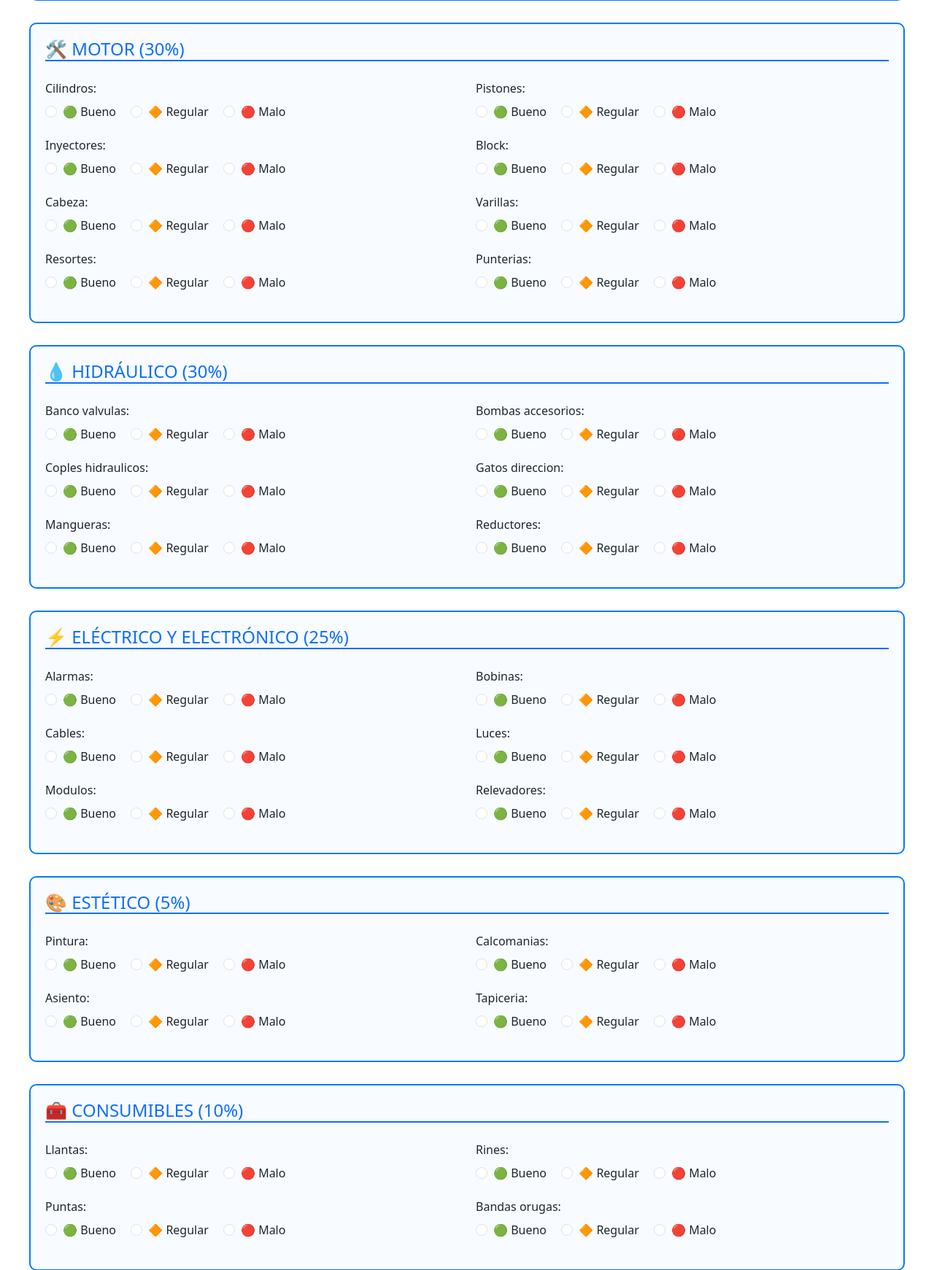
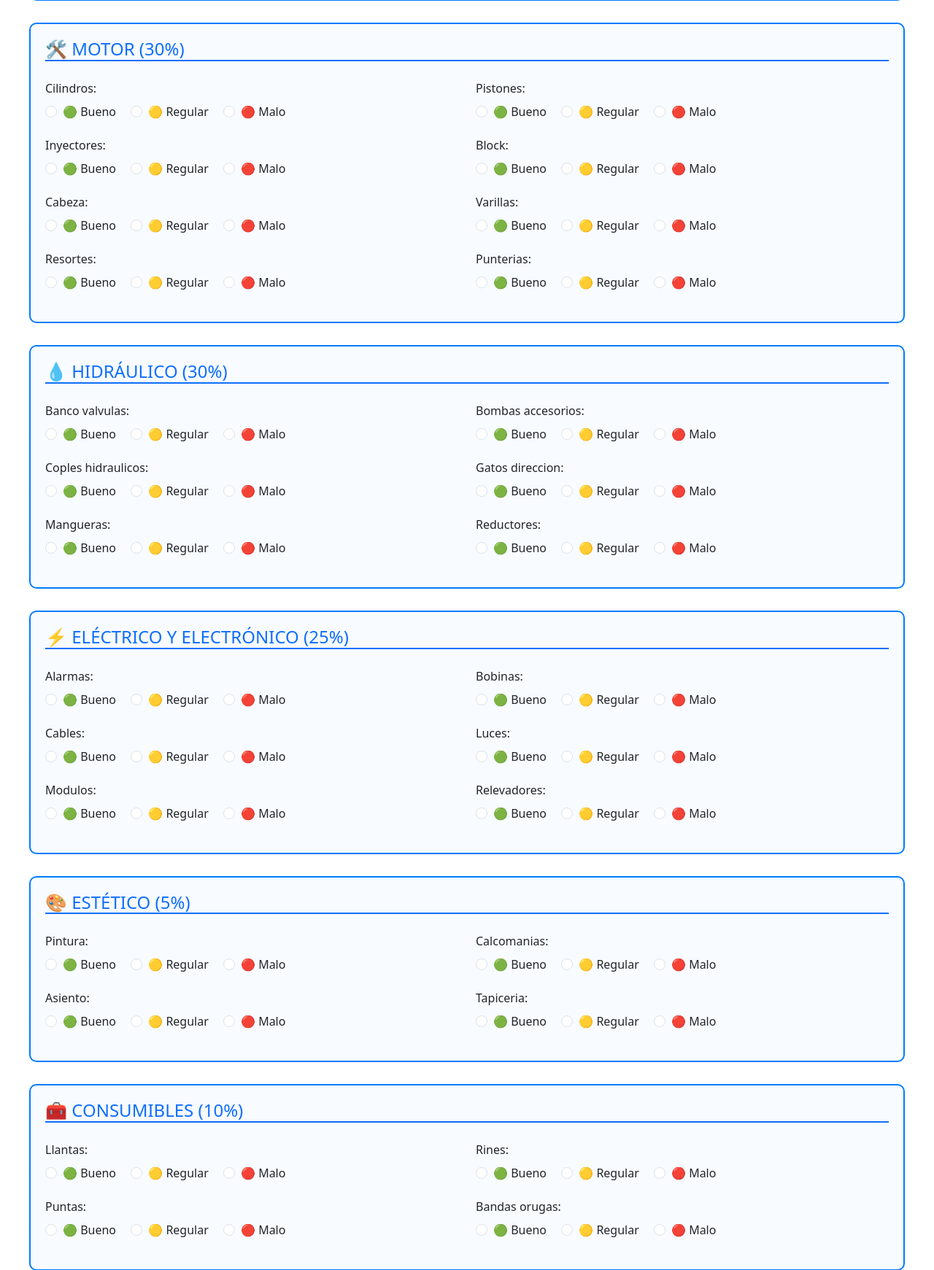
Before and after one commit to ursuswork/inventario, a PHP site: page /formulario_recibo.php?id_maquinaria=1 in a window 1280 px wide. Shown: the part 789-2530 px from the top of the page at 73% size. Run offline with PHP 8.4, Linux system fonts and the light colour scheme.

Commit message:
camcbio bueno

```diff
--- a/formulario_recibo.php
+++ b/formulario_recibo.php
@@ -91,7 +91,7 @@
               </div>
               <div class="form-check form-check-inline">
                 <input class="form-check-input" type="radio" name="cilindros" value="regular" required>
-                <label class="form-check-label">🔶 Regular</label>
+                <label class="form-check-label">🟡 Regular</label>
               </div>
               <div class="form-check form-check-inline">
                 <input class="form-check-input" type="radio" name="cilindros" value="malo" required>
@@ -107,7 +107,7 @@
               </div>
               <div class="form-check form-check-inline">
                 <input class="form-check-input" type="radio" name="pistones" value="regular" required>
-                <label class="form-check-label">🔶 Regular</label>
+                <label class="form-check-label">🟡 Regular</label>
               </div>
               <div class="form-check form-check-inline">
                 <input class="form-check-input" type="radio" name="pistones" value="malo" required>
@@ -123,7 +123,7 @@
               </div>
               <div class="form-check form-check-inline">
                 <input class="form-check-input" type="radio" name="inyectores" value="regular" required>
-                <label class="form-check-label">🔶 Regular</label>
+                <label class="form-check-label">🟡 Regular</label>
               </div>
               <div class="form-check form-check-inline">
                 <input class="form-check-input" type="radio" name="inyectores" value="malo" required>
@@ -139,7 +139,7 @@
               </div>
               <div class="form-check form-check-inline">
                 <input class="form-check-input" type="radio" name="block" value="regular" required>
-                <label class="form-check-label">🔶 Regular</label>
+                <label class="form-check-label">🟡 Regular</label>
               </div>
               <div class="form-check form-check-inline">
                 <input class="form-check-input" type="radio" name="block" value="malo" required>
@@ -155,7 +155,7 @@
               </div>
               <div class="form-check form-check-inline">
                 <input class="form-check-input" type="radio" name="cabeza" value="regular" required>
-                <label class="form-check-label">🔶 Regular</label>
+                <label class="form-check-label">🟡 Regular</label>
               </div>
               <div class="form-check form-check-inline">
                 <input class="form-check-input" type="radio" name="cabeza" value="malo" required>
@@ -171,7 +171,7 @@
               </div>
               <div class="form-check form-check-inline">
                 <input class="form-check-input" type="radio" name="varillas" value="regular" required>
-                <label class="form-check-label">🔶 Regular</label>
+                <label class="form-check-label">🟡 Regular</label>
               </div>
               <div class="form-check form-check-inline">
                 <input class="form-check-input" type="radio" name="varillas" value="malo" required>
@@ -187,7 +187,7 @@
               </div>
               <div class="form-check form-check-inline">
                 <input class="form-check-input" type="radio" name="resortes" value="regular" required>
-                <label class="form-check-label">🔶 Regular</label>
+                <label class="form-check-label">🟡 Regular</label>
               </div>
               <div class="form-check form-check-inline">
                 <input class="form-check-input" type="radio" name="resortes" value="malo" required>
@@ -203,7 +203,7 @@
               </div>
               <div class="form-check form-check-inline">
                 <input class="form-check-input" type="radio" name="punterias" value="regular" required>
-                <label class="form-check-label">🔶 Regular</label>
+                <label class="form-check-label">🟡 Regular</label>
               </div>
               <div class="form-check form-check-inline">
                 <input class="form-check-input" type="radio" name="punterias" value="malo" required>
@@ -223,7 +223,7 @@
               </div>
               <div class="form-check form-check-inline">
                 <input class="form-check-input" type="radio" name="banco_valvulas" value="regular" required>
-                <label class="form-check-label">🔶 Regular</label>
+                <label class="form-check-label">🟡 Regular</label>
               </div>
               <div class="form-check form-check-inline">
                 <input class="form-check-input" type="radio" name="banco_valvulas" value="malo" required>
@@ -239,7 +239,7 @@
               </div>
               <div class="form-check form-check-inline">
                 <input class="form-check-input" type="radio" name="bombas_accesorios" value="regular" required>
-                <label class="form-check-label">🔶 Regular</label>
+                <label class="form-check-label">🟡 Regular</label>
               </div>
               <div class="form-check form-check-inline">
                 <input class="form-check-input" type="radio" name="bombas_accesorios" value="malo" required>
@@ -255,7 +255,7 @@
               </div>
               <div class="form-check form-check-inline">
                 <input class="form-check-input" type="radio" name="coples_hidraulicos" value="regular" required>
-                <label class="form-check-label">🔶 Regular</label>
+                <label class="form-check-label">🟡 Regular</label>
               </div>
               <div class="form-check form-check-inline">
                 <input class="form-check-input" type="radio" name="coples_hidraulicos" value="malo" required>
@@ -271,7 +271,7 @@
               </div>
               <div class="form-check form-check-inline">
                 <input class="form-check-input" type="radio" name="gatos_direccion" value="regular" required>
-                <label class="form-check-label">🔶 Regular</label>
+                <label class="form-check-label">🟡 Regular</label>
               </div>
               <div class="form-check form-check-inline">
                 <input class="form-check-input" type="radio" name="gatos_direccion" value="malo" required>
@@ -287,7 +287,7 @@
               </div>
               <div class="form-check form-check-inline">
                 <input class="form-check-input" type="radio" name="mangueras" value="regular" required>
-                <label class="form-check-label">🔶 Regular</label>
+                <label class="form-check-label">🟡 Regular</label>
               </div>
               <div class="form-check form-check-inline">
                 <input class="form-check-input" type="radio" name="mangueras" value="malo" required>
@@ -303,7 +303,7 @@
               </div>
               <div class="form-check form-check-inline">
                 <input class="form-check-input" type="radio" name="reductores" value="regular" required>
-                <label class="form-check-label">🔶 Regular</label>
+                <label class="form-check-label">🟡 Regular</label>
               </div>
               <div class="form-check form-check-inline">
                 <input class="form-check-input" type="radio" name="reductores" value="malo" required>
@@ -323,7 +323,7 @@
               </div>
               <div class="form-check form-check-inline">
                 <input class="form-check-input" type="radio" name="alarmas" value="regular" required>
-                <label class="form-check-label">🔶 Regular</label>
+                <label class="form-check-label">🟡 Regular</label>
               </div>
               <div class="form-check form-check-inline">
                 <input class="form-check-input" type="radio" name="alarmas" value="malo" required>
@@ -339,7 +339,7 @@
               </div>
               <div class="form-check form-check-inline">
                 <input class="form-check-input" type="radio" name="bobinas" value="regular" required>
-                <label class="form-check-label">🔶 Regular</label>
+                <label class="form-check-label">🟡 Regular</label>
               </div>
               <div class="form-check form-check-inline">
                 <input class="form-check-input" type="radio" name="bobinas" value="malo" required>
@@ -355,7 +355,7 @@
               </div>
               <div class="form-check form-check-inline">
                 <input class="form-check-input" type="radio" name="cables" value="regular" required>
-                <label class="form-check-label">🔶 Regular</label>
+                <label class="form-check-label">🟡 Regular</label>
               </div>
               <div class="form-check form-check-inline">
                 <input class="form-check-input" type="radio" name="cables" value="malo" required>
@@ -371,7 +371,7 @@
               </div>
               <div class="form-check form-check-inline">
                 <input class="form-check-input" type="radio" name="luces" value="regular" required>
-                <label class="form-check-label">🔶 Regular</label>
+                <label class="form-check-label">🟡 Regular</label>
               </div>
               <div class="form-check form-check-inline">
                 <input class="form-check-input" type="radio" name="luces" value="malo" required>
@@ -387,7 +387,7 @@
               </div>
               <div class="form-check form-check-inline">
                 <input class="form-check-input" type="radio" name="modulos" value="regular" required>
-                <label class="form-check-label">🔶 Regular</label>
+                <label class="form-check-label">🟡 Regular</label>
               </div>
               <div class="form-check form-check-inline">
                 <input class="form-check-input" type="radio" name="modulos" value="malo" required>
@@ -403,7 +403,7 @@
               </div>
               <div class="form-check form-check-inline">
                 <input class="form-check-input" type="radio" name="relevadores" value="regular" required>
-                <label class="form-check-label">🔶 Regular</label>
+                <label class="form-check-label">🟡 Regular</label>
               </div>
               <div class="form-check form-check-inline">
                 <input class="form-check-input" type="radio" name="relevadores" value="malo" required>
@@ -423,7 +423,7 @@
               </div>
               <div class="form-check form-check-inline">
                 <input class="form-check-input" type="radio" name="pintura" value="regular" required>
-                <label class="form-check-label">🔶 Regular</label>
+                <label class="form-check-label">🟡 Regular</label>
               </div>
               <div class="form-check form-check-inline">
                 <input class="form-check-input" type="radio" name="pintura" value="malo" required>
@@ -439,7 +439,7 @@
               </div>
               <div class="form-check form-check-inline">
                 <input class="form-check-input" type="radio" name="calcomanias" value="regular" required>
-                <label class="form-check-label">🔶 Regular</label>
+                <label class="form-check-label">🟡 Regular</label>
               </div>
               <div class="form-check form-check-inline">
                 <input class="form-check-input" type="radio" name="calcomanias" value="malo" required>
@@ -455,7 +455,7 @@
               </div>
               <div class="form-check form-check-inline">
                 <input class="form-check-input" type="radio" name="asiento" value="regular" required>
-                <label class="form-check-label">🔶 Regular</label>
+                <label class="form-check-label">🟡 Regular</label>
               </div>
               <div class="form-check form-check-inline">
                 <input class="form-check-input" type="radio" name="asiento" value="malo" required>
@@ -471,7 +471,7 @@
               </div>
               <div class="form-check form-check-inline">
                 <input class="form-check-input" type="radio" name="tapiceria" value="regular" required>
-                <label class="form-check-label">🔶 Regular</label>
+                <label class="form-check-label">🟡 Regular</label>
               </div>
               <div class="form-check form-check-inline">
                 <input class="form-check-input" type="radio" name="tapiceria" value="malo" required>
@@ -491,7 +491,7 @@
               </div>
               <div class="form-check form-check-inline">
                 <input class="form-check-input" type="radio" name="llantas" value="regular" required>
-                <label class="form-check-label">🔶 Regular</label>
+                <label class="form-check-label">🟡 Regular</label>
               </div>
               <div class="form-check form-check-inline">
                 <input class="form-check-input" type="radio" name="llantas" value="malo" required>
@@ -507,7 +507,7 @@
               </div>
               <div class="form-check form-check-inline">
                 <input class="form-check-input" type="radio" name="rines" value="regular" required>
-                <label class="form-check-label">🔶 Regular</label>
+                <label class="form-check-label">🟡 Regular</label>
               </div>
               <div class="form-check form-check-inline">
                 <input class="form-check-input" type="radio" name="rines" value="malo" required>
@@ -523,7 +523,7 @@
               </div>
               <div class="form-check form-check-inline">
                 <input class="form-check-input" type="radio" name="puntas" value="regular" required>
-                <label class="form-check-label">🔶 Regular</label>
+                <label class="form-check-label">🟡 Regular</label>
               </div>
               <div class="form-check form-check-inline">
                 <input class="form-check-input" type="radio" name="puntas" value="malo" required>
@@ -539,7 +539,7 @@
               </div>
               <div class="form-check form-check-inline">
                 <input class="form-check-input" type="radio" name="bandas_orugas" value="regular" required>
-                <label class="form-check-label">🔶 Regular</label>
+                <label class="form-check-label">🟡 Regular</label>
               </div>
               <div class="form-check form-check-inline">
                 <input class="form-check-input" type="radio" name="bandas_orugas" value="malo" required>
```
